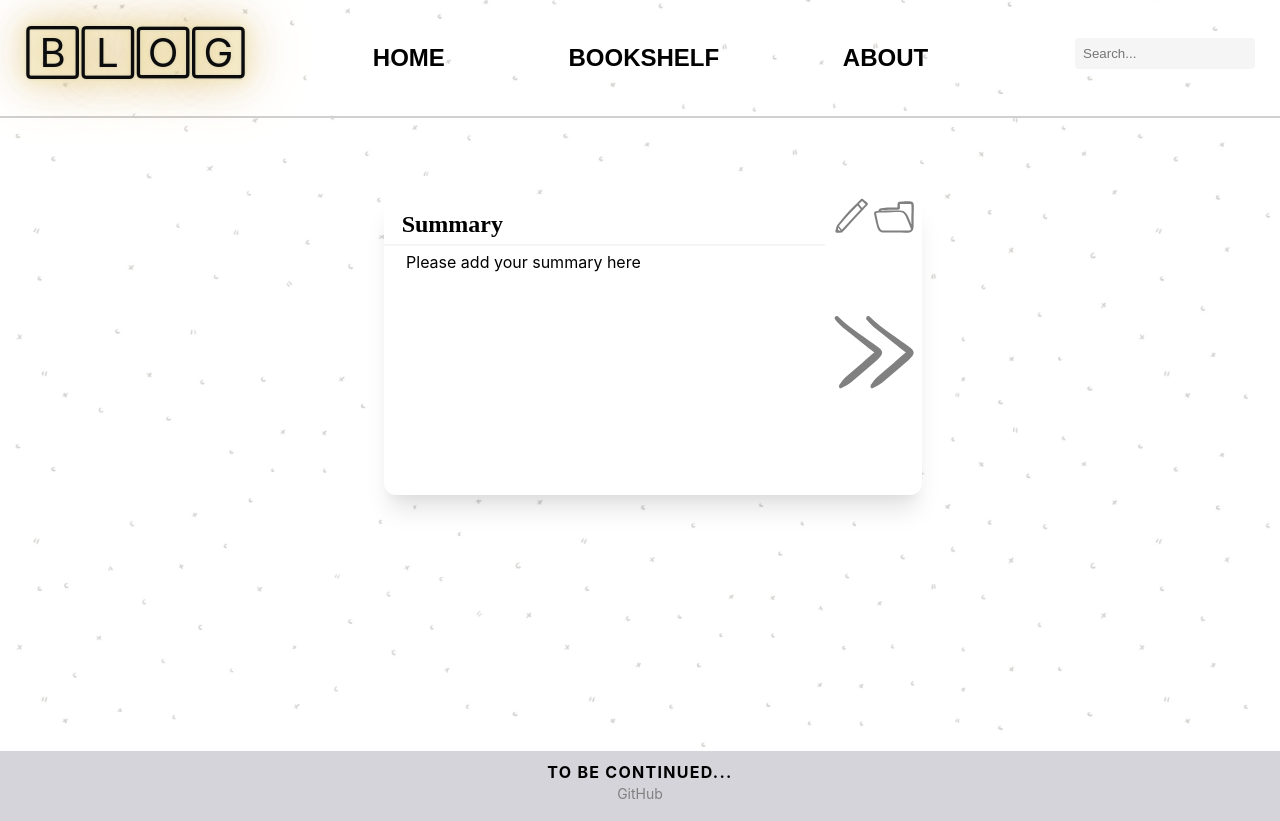
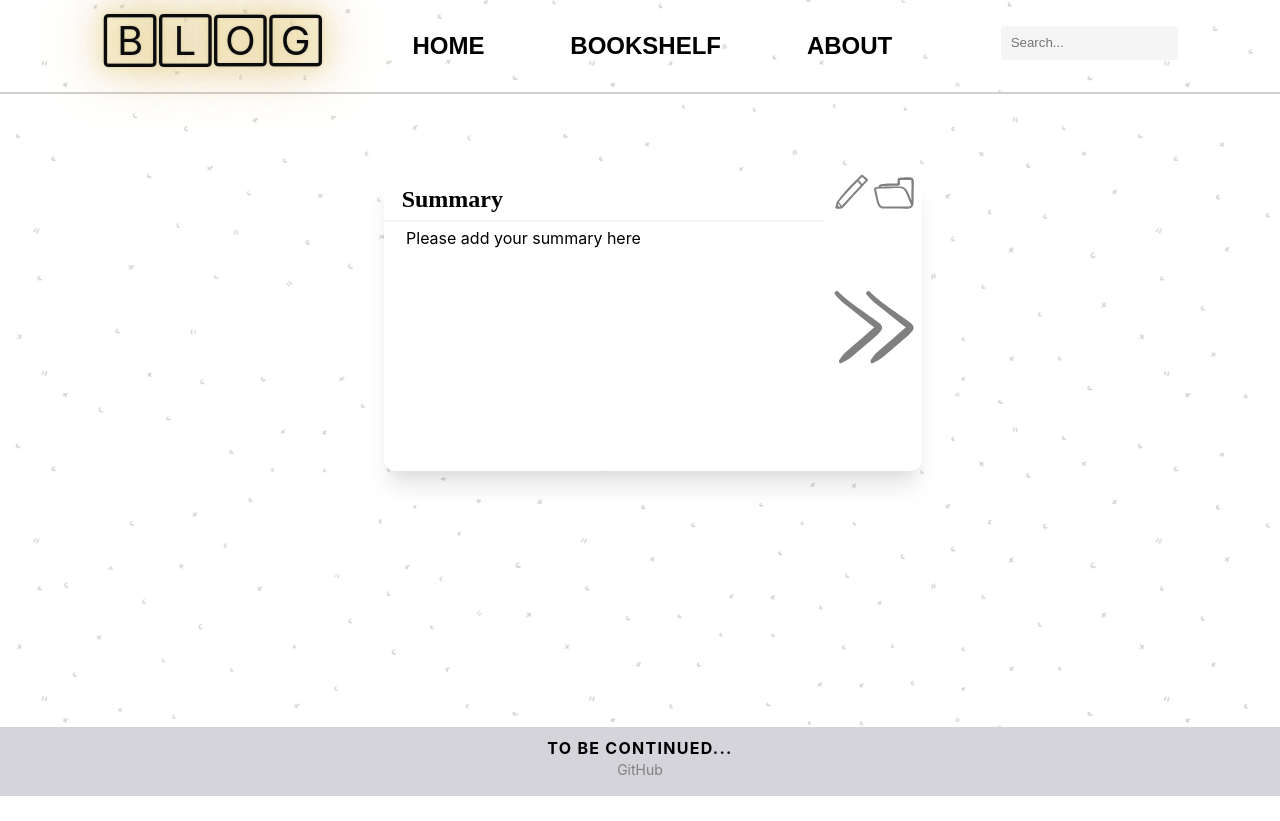
Before and after one commit to farodia/BookSummaryBlog, a React (Create React App) app: page / in a window 1280 px wide. After the commit the page ends 800 px from the top, so only its background shows below. Built offline with nearby package versions, Linux system fonts and the light colour scheme.

Commit message:
change the position of title and search

```diff
--- a/src/App.css
+++ b/src/App.css
@@ -11,10 +11,8 @@
     display: -webkit-flex;
     display: flex;
     flex-direction: row;
-    flex-shrink: 10;
-    justify-content: space-evenly;
-    padding: 25px;
     border-bottom: 2px solid #d0d0d0;
+    padding: 1% 8%;
 }
 
 .header-title {
@@ -80,11 +78,10 @@ nav a:hover {
 
 .search-ajax {
     display: inline-block;
-    width: 200px;
 }
 
 .search-ajax input {
-    padding: 8px 8px;
+    padding: 0.6rem;
     width: 90%;
     border-radius: 4px;
     background-color: whitesmoke;
```
